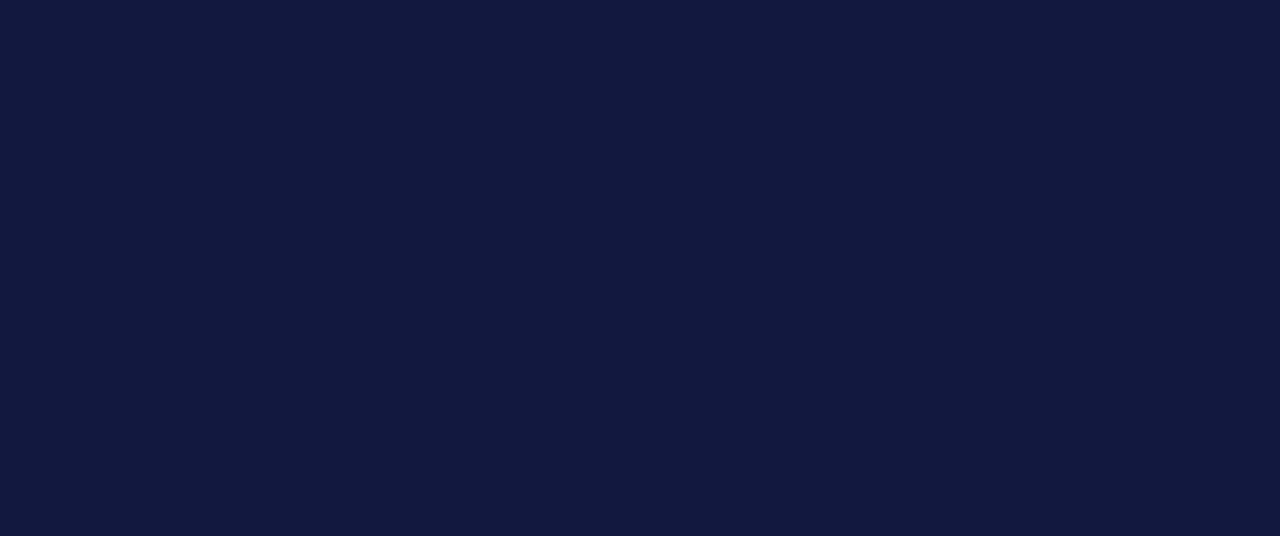
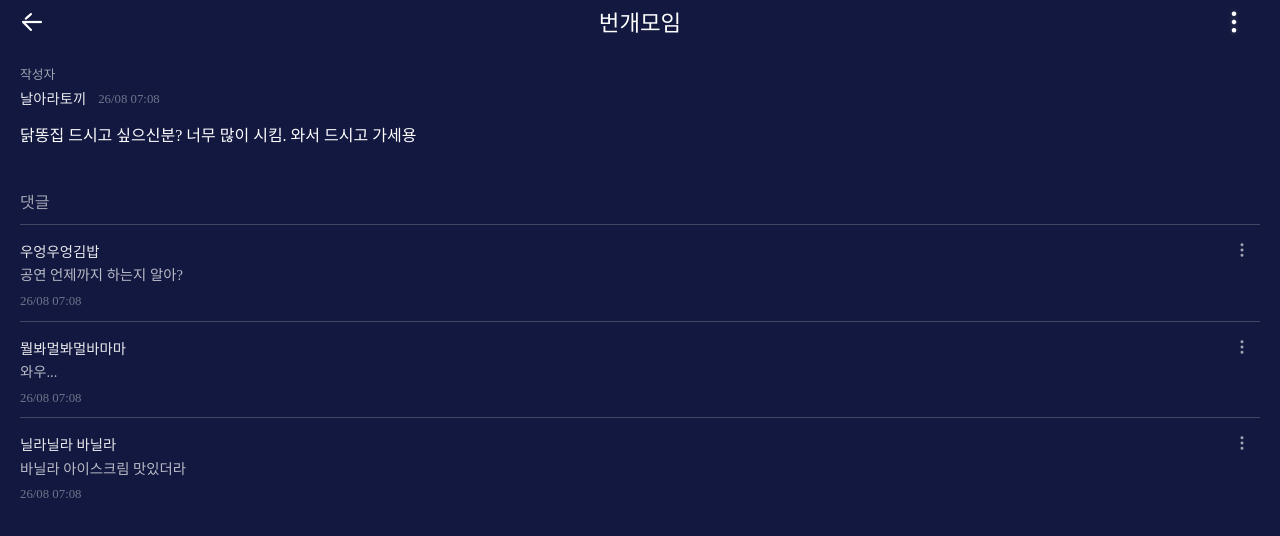
Before and after one commit to gd5097/festival_page, a React (Vite) app in the folder front/: page /community/group-view/1 in a window 1280 px wide. Before the commit this address had no page. Shown: the top 536 px of the page. Built offline with nearby package versions, Linux system fonts and the light colour scheme.

Commit message:
번개모임 게시판 프로토타입 구현완료, Festival-box 제목 ellipsis 추가

```diff
--- a/front/src/app.jsx
+++ b/front/src/app.jsx
@@ -8,6 +8,7 @@ import CommunityPage from './pages/community';
 import AnniversaryPage from './pages/anniversary';
 import FestivalPictureViewPage from './pages/festival-picture-view';
 import YeonjeogjiPage from './pages/yeonjeogji';
+import GroupViewPage from './pages/group-view';
 
 function App() {
     return(
@@ -19,6 +20,7 @@ function App() {
             <Route path="/community" element={<CommunityPage />} />
             <Route path="/yeonjeogji" element={<YeonjeogjiPage />} />
             <Route path="/community/festival-picture-view/:postId" element={<FestivalPictureViewPage />} />
+            <Route path="/community/group-view/:postId" element={<GroupViewPage />} />
         </Routes>
     );
 }
--- a/front/src/components/community/festival-picture-folder/festival-picture-box.jsx
+++ b/front/src/components/community/festival-picture-folder/festival-picture-box.jsx
@@ -28,7 +28,7 @@ export default function FestivalPictureBox( {postInfo} ) {
                 overflow: hidden;
 
                 width: stretch;
-                height: 60vw;
+                height: 58vw;
             `}
         >
             <div css={css`
@@ -52,9 +52,15 @@ export default function FestivalPictureBox( {postInfo} ) {
             <div
                 // 게시글 제목
                 css={css`
-                font-size: 1.1rem;
+                font-size: 0.9rem;
                 color: ${theme.colors.black};
                 margin-top: 10px;
+
+                width: stretch;
+
+                overflow: hidden;
+                text-overflow: ellipsis;
+                white-space: nowrap;
             `}>
                 {postInfo.title}
             </div>
--- a/front/src/components/community/festival-picture-folder/festival-picture.jsx
+++ b/front/src/components/community/festival-picture-folder/festival-picture.jsx
@@ -17,7 +17,7 @@ export default function FestivalPicture() {
         {
             id: 1,
             image: FestivalIamge1,
-            title: '제에목',
+            title: '육주앞 공연보면서 찍은 사진인데',
             comments: 15,
             like: 125,
         },
--- a/front/src/components/community/festival-picture-folder/festival-post-box.jsx
+++ b/front/src/components/community/festival-picture-folder/festival-post-box.jsx
@@ -23,13 +23,12 @@ export default function FestivalPostBox( {children} ) {
                 display: flex;
                 flex-direction: column;
 
-
-
                 margin: 0px 20px;
+                margin-top: 20px;
             `}
         >
             <WritterBox
-                writter={'날으는 토끼'}
+                writter={'날으는토끼'}
                 time={time}
             />
             <div
--- a/front/src/components/community/group-box.jsx
+++ b/front/src/components/community/group-folder/group-box.jsx
@@ -1,16 +1,16 @@
 import React from 'react';
 import { css, useTheme } from '@emotion/react';
 import PropTypes from 'prop-types';
-import CommentIndicator from '../comment-indicator';
+import CommentIndicator from '../../comment-indicator';
+import { Link } from 'react-router-dom';
 
 export default function GroupBox( {postInfo, onClick} ){
     const theme = useTheme();
 
     return(
-        <button
+        <Link
             // 전체 컨테이너
-            type='button'
-            onClick={onClick}
+            to={`/community/group-view/${postInfo.id}`}
             css={css`
                 display: flex;
                 flex-direction: column;
@@ -66,7 +66,7 @@ export default function GroupBox( {postInfo, onClick} ){
                 </div>
             </div>
 
-        </button>
+        </Link>
     );
 }
 
--- /dev/null
+++ b/front/src/components/community/group-folder/group-post-box.jsx
@@ -0,0 +1,43 @@
+import React from 'react';
+import { css, useTheme } from '@emotion/react';
+import WritterBox from '../writter-box';
+
+import moment from 'moment/moment';
+import 'moment/locale/ko';
+import ReplyBox from '../reply-folder/reply-box';
+
+export default function GroupPostBox() {
+    const time = moment().format('DD/MM HH:MM');
+    const theme = useTheme();
+
+    return(
+        <div
+            // 전체 컨테이너
+            css={css`
+                display: flex;
+                flex-direction: column;
+
+                margin: 0px 20px;
+                margin-top: 20px;
+            `}
+        >
+            <WritterBox
+                writter={'날아라토끼'}
+                time={time}
+            />
+            <div
+                // 글 내용
+                css={css`
+                    font-size: 1rem;
+                    color: ${theme.colors.white};
+
+                    margin-top: 20px;
+                    margin-bottom: 48px;
+                `}
+            >
+                닭똥집 드시고 싶으신분? 너무 많이 시킴. 와서 드시고 가세용
+            </div>
+            <ReplyBox />
+        </div>
+    );
+}
--- a/front/src/pages/community.jsx
+++ b/front/src/pages/community.jsx
@@ -9,7 +9,7 @@ import DocImage from '../images/document.png';
 import homeIcon from '../images/home.png';
 import NavigationButton from '../components/community/navigation-button';
 import FestivalPicture from '../components/community/festival-picture-folder/festival-picture';
-import Group from '../components/community/group';
+import Group from '../components/community/group-folder/group';
 import LostArticle from '../components/community/lost-article';
 import Suggestion from '../components/community/suggestion';
 
--- /dev/null
+++ b/front/src/pages/group-view.jsx
@@ -0,0 +1,45 @@
+import React, { useEffect } from 'react';
+
+import DefalutLayout from '../layouts/default';
+import Header from '../components/header';
+
+import bigMenuIcon from '../images/big-menu.png';
+import arrowIcon from '../images/back-arrow.png';
+import { useParams } from 'react-router-dom';
+import GroupPostBox from '../components/community/group-folder/group-post-box';
+
+
+export default function GroupViewPage() {
+
+    const params = useParams();
+    useEffect(() => {
+        console.log(params);
+        //console.log(match.params);
+     }, [])
+
+    return(
+        <DefalutLayout>
+            <Header
+                title={'번개모임'}
+                leftIcon={
+                    {
+                        iconImage: arrowIcon,
+                        onClick: () => {
+                            console.log("back Icon Clicked");
+                        }
+                    }
+                }
+                rightIcons={[
+                    {
+                        iconImage: bigMenuIcon,
+                        onClick: () => {
+                            console.log('menu btn clicked!');
+                        }
+                    },
+                ]}
+            />
+            <GroupPostBox />
+
+        </DefalutLayout>
+    );
+}
```
Also changed, not shown: front/src/components/community/group-folder/group.jsx (renamed from front/src/components/community/group.jsx), front/src/images/big-menu.png (added).
